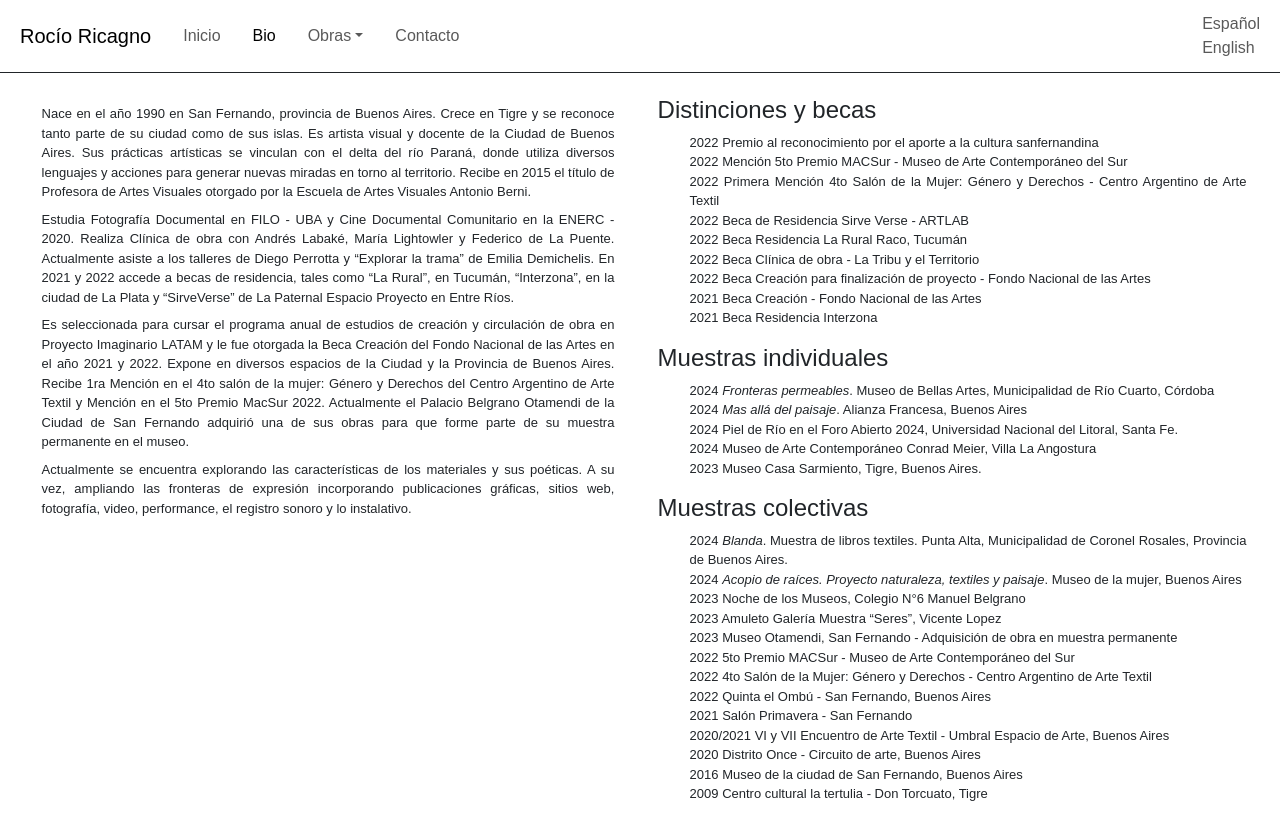
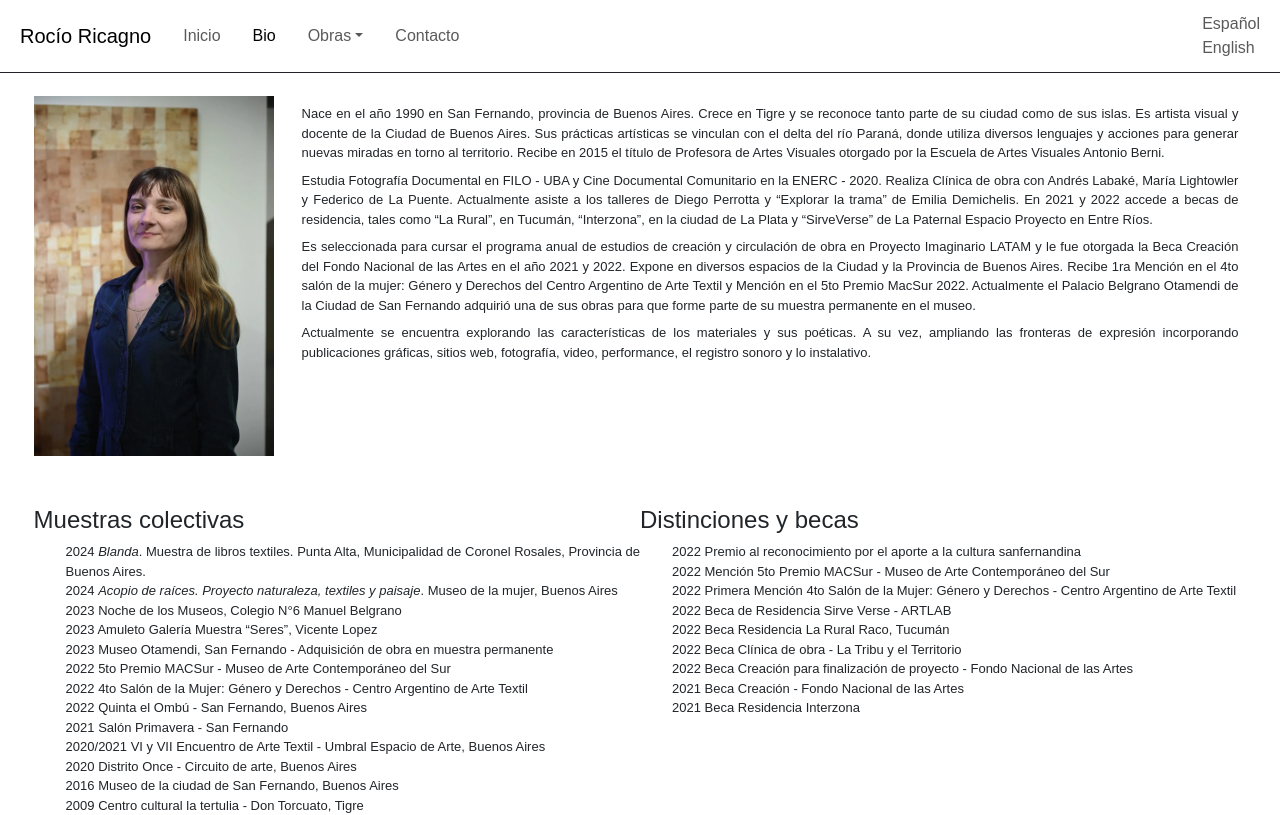
Before and after one commit to i-bruno/rocioricagno, a React (Vite) app: page /bio in a window 1280 px wide. Shown: the top 815 px of the page. Built offline with nearby package versions, Linux system fonts and the light colour scheme.

Commit message:
Se actualiza la bio y se le incorpora una imagen de perfil

```diff
--- a/src/components/Bio/Bio.css
+++ b/src/components/Bio/Bio.css
@@ -1,3 +1,7 @@
+section{
+    margin-top: 1rem;
+}
+
 .gridBio {
     display: grid;
     grid-template-columns: 1fr;
@@ -11,6 +15,8 @@
         "expos";
 }
 
+
+
 .bio {
     grid-area: bio;
 }
@@ -19,15 +25,56 @@
     grid-area: expos;
 }
 
-section{
-    margin-top: 1rem;
+
+
+@media only screen and (max-width: 500px){
+.imgPerfil{
+    display:none;
 }
 
-@media only screen and (min-width: 768px){
-    .gridBio{
-        grid-template-columns: 1fr 1fr;
-        grid-template-rows: 1fr;
+}
+
+@media only screen and (min-width: 700px){
+    /* .gridBio{
+        grid-template-columns: 1fr;
         grid-template-areas:
-        "bio expos";
+        "bio"
+        "expos";
+    } */
+    .expos{
+        grid-template-columns: 1fr 1fr!important;
     }
 }
+
+.imgPerfil{
+    width: 30vh;
+}
+
+.bioText{
+    flex:1;
+}
+
+.profile{
+    display: flex;
+    flex-wrap: wrap;
+    gap: 20px;
+    align-items: flex-start;
+}
+
+/* GRID DE DISTINCIONES Y MUESTRAS */
+.expos{
+    display:grid;
+    grid-template-columns: 1fr;
+}
+
+/* .distinciones{
+    grid-area: distinciones;
+}
+
+.individuales{
+    grid-area: individuales;
+}
+
+.colectivas{
+    grid-area: colectivas;
+} */
--- a/src/components/Bio/Bio.jsx
+++ b/src/components/Bio/Bio.jsx
@@ -4,8 +4,11 @@ import "./Bio.css"
 const Bio = () => {
     return (
         <>
-            <div class="gridBio">
-                <section class="bio">
+            <div className="gridBio">
+                <section className="bio">
+                    <div className="profile">
+                        <img src="./img/web/perfil1.webp" alt="foto de perfil" className='imgPerfil' />
+                        <div className="bioText">
                             <p>
                                 Nace en el año 1990 en San Fernando, provincia de Buenos Aires. Crece en Tigre y se reconoce tanto parte de su ciudad como de sus islas. Es artista visual y docente de la Ciudad de Buenos Aires. Sus prácticas artísticas se vinculan con el delta del río Paraná, donde utiliza diversos lenguajes y acciones para generar nuevas miradas en torno al territorio. Recibe en 2015 el título de Profesora de Artes Visuales otorgado por la Escuela de Artes Visuales Antonio Berni.
                             </p>
@@ -15,66 +18,19 @@ const Bio = () => {
                             <p>
                                 Estudia Fotografía Documental en FILO - UBA y Cine Documental Comunitario en la ENERC - 2020. Realiza Clínica de obra con Andrés Labaké, María Lightowler y Federico de La Puente. Actualmente asiste a los talleres de Diego Perrotta y “Explorar la trama” de Emilia Demichelis. En 2021 y 2022 accede a becas de residencia, tales como “La Rural”, en Tucumán, “Interzona”, en la ciudad de La Plata y “SirveVerse” de La Paternal Espacio Proyecto en Entre Ríos.
                             </p>
+                            <div className='bioText2'>
                                 <p>
                                     Es seleccionada para cursar el programa anual de estudios de creación y circulación de obra en Proyecto Imaginario LATAM y le fue otorgada la Beca Creación del Fondo Nacional de las Artes en el año 2021 y 2022. Expone en diversos espacios de la Ciudad y la Provincia de Buenos Aires. Recibe 1ra Mención en el 4to salón de la mujer: Género y Derechos del Centro Argentino de Arte Textil y Mención en el 5to Premio MacSur 2022. Actualmente el Palacio Belgrano Otamendi de la Ciudad de San Fernando adquirió una de sus obras para que forme parte de su muestra permanente en el museo.
                                 </p>
                                 <p>
                                     Actualmente se encuentra explorando las características de los materiales y sus poéticas. A su vez, ampliando las fronteras de expresión incorporando publicaciones gráficas, sitios web, fotografía, video, performance, el registro sonoro y lo instalativo.
                                 </p>
+                            </div>
+                        </div>
+                    </div>
                 </section>
-                <section class="expos">
-                    <h4>
-                        Distinciones y becas
-                    </h4>
-                    <ul>
-                        <li>
-                            2022 Premio al reconocimiento por el aporte a la cultura sanfernandina
-                        </li>
-                        <li>
-                            2022 Mención 5to Premio MACSur - Museo de Arte Contemporáneo del Sur
-                        </li>
-                        <li>
-                            2022 Primera Mención 4to Salón de la Mujer: Género y Derechos - Centro Argentino de Arte Textil
-                        </li>
-                        <li>
-                            2022 Beca de Residencia Sirve Verse - ARTLAB
-                        </li>
-                        <li>
-                            2022 Beca Residencia La Rural Raco, Tucumán
-                        </li>
-                        <li>
-                            2022 Beca Clínica de obra - La Tribu y el Territorio
-                        </li>
-                        <li>
-                            2022 Beca Creación para finalización de proyecto - Fondo Nacional de las Artes
-                        </li>
-                        <li>
-                            2021 Beca Creación - Fondo Nacional de las Artes
-                        </li>
-                        <li>
-                            2021 Beca Residencia Interzona
-                        </li>
-                    </ul>
-                    <h4>
-                        Muestras individuales
-                    </h4>
-                    <ul>
-                        <li>
-                            2024 <i>Fronteras permeables</i>. Museo de Bellas Artes, Municipalidad de Río Cuarto, Córdoba
-                        </li>
-                        <li>
-                            2024 <i>Mas allá del paisaje</i>. Alianza Francesa, Buenos Aires
-                        </li>
-                        <li>
-                            2024 Piel de Río en el Foro Abierto 2024, Universidad Nacional del Litoral, Santa Fe.
-                        </li>
-                        <li>
-                            2024 Museo de Arte Contemporáneo Conrad Meier, Villa La Angostura
-                        </li>
-                        <li>
-                            2023 Museo Casa Sarmiento, Tigre, Buenos Aires.
-                        </li>
-                    </ul>
+                <section className="expos">
+                <div className="colectivas">
                         <h4>
                             Muestras colectivas
                         </h4>
@@ -119,6 +75,64 @@ const Bio = () => {
                                 2009 Centro cultural la tertulia - Don Torcuato, Tigre
                             </li>
                         </ul>
+                    </div>
+                    <div className='distinciones'>
+                        <h4>
+                            Distinciones y becas
+                        </h4>
+                        <ul>
+                            <li>
+                                2022 Premio al reconocimiento por el aporte a la cultura sanfernandina
+                            </li>
+                            <li>
+                                2022 Mención 5to Premio MACSur - Museo de Arte Contemporáneo del Sur
+                            </li>
+                            <li>
+                                2022 Primera Mención 4to Salón de la Mujer: Género y Derechos - Centro Argentino de Arte Textil
+                            </li>
+                            <li>
+                                2022 Beca de Residencia Sirve Verse - ARTLAB
+                            </li>
+                            <li>
+                                2022 Beca Residencia La Rural Raco, Tucumán
+                            </li>
+                            <li>
+                                2022 Beca Clínica de obra - La Tribu y el Territorio
+                            </li>
+                            <li>
+                                2022 Beca Creación para finalización de proyecto - Fondo Nacional de las Artes
+                            </li>
+                            <li>
+                                2021 Beca Creación - Fondo Nacional de las Artes
+                            </li>
+                            <li>
+                                2021 Beca Residencia Interzona
+                            </li>
+                        </ul>
+                    </div>
+
+                    <div className="individuales">
+                        <h4>
+                            Muestras individuales
+                        </h4>
+                        <ul>
+                            <li>
+                                2024 <i>Fronteras permeables</i>. Museo de Bellas Artes, Municipalidad de Río Cuarto, Córdoba
+                            </li>
+                            <li>
+                                2024 <i>Mas allá del paisaje</i>. Alianza Francesa, Buenos Aires
+                            </li>
+                            <li>
+                                2024 Piel de Río en el Foro Abierto 2024, Universidad Nacional del Litoral, Santa Fe.
+                            </li>
+                            <li>
+                                2024 Museo de Arte Contemporáneo Conrad Meier, Villa La Angostura
+                            </li>
+                            <li>
+                                2023 Museo Casa Sarmiento, Tigre, Buenos Aires.
+                            </li>
+                        </ul>
+                    </div>
                 </section>
             </div>
 
```
Lines whose indentation alone changed are shown as unchanged.
